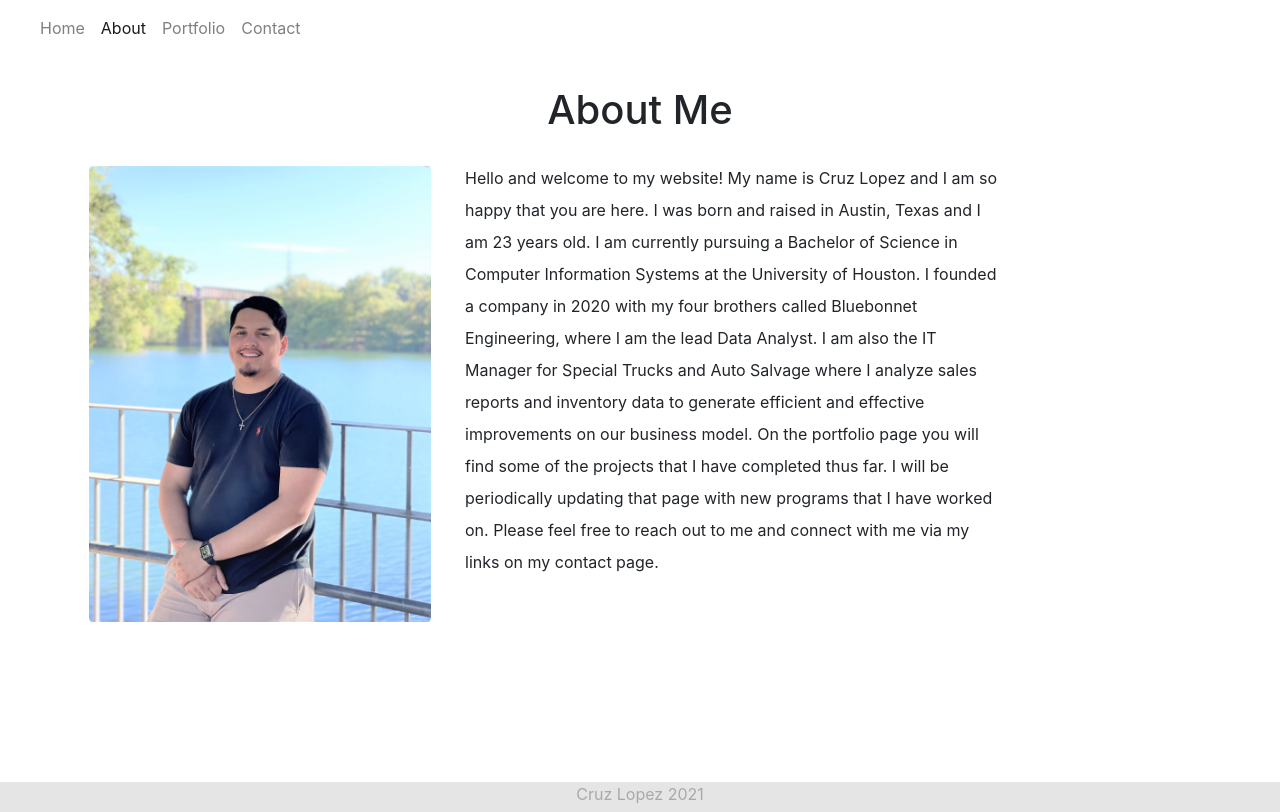
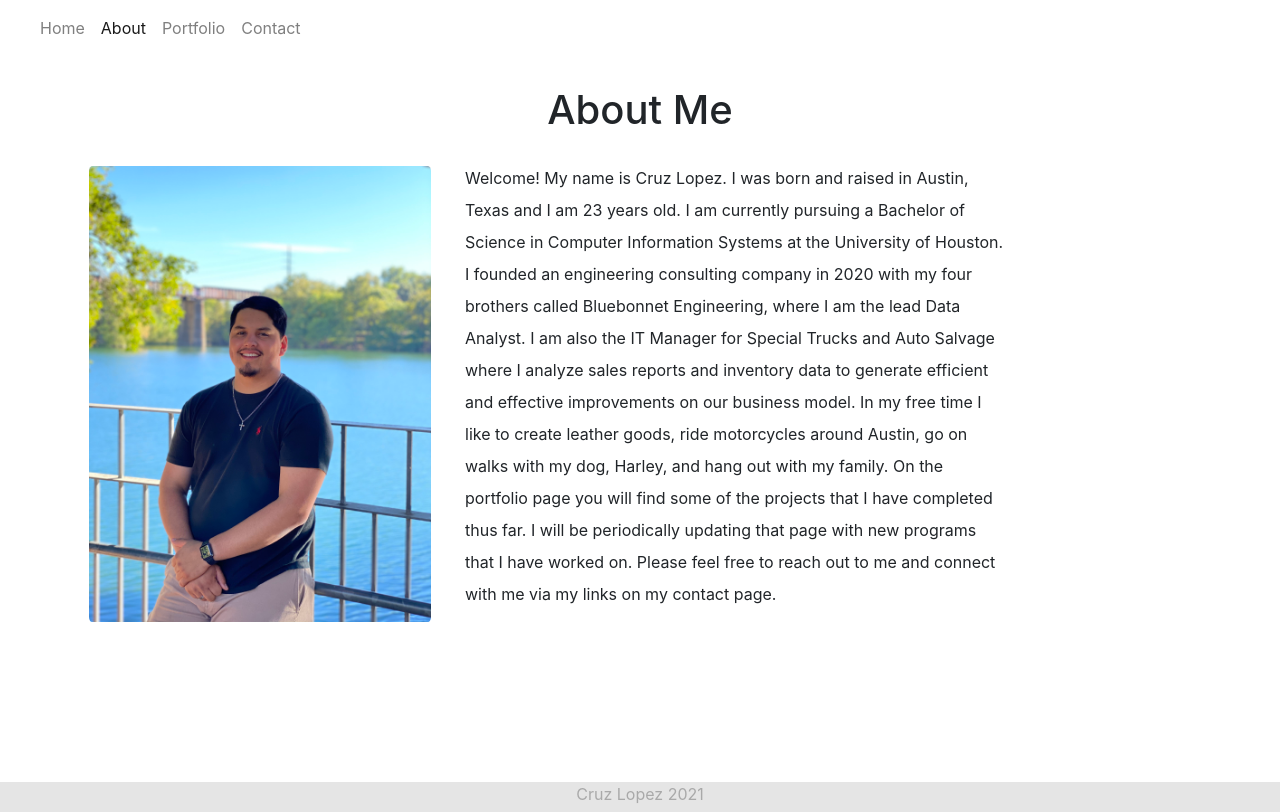
Before and after one commit to cristinaruiz21/cruzlopez97.github.io, a React (Create React App) app: page /about in a window 1280 px wide. Built offline with nearby package versions, Linux system fonts and the light colour scheme.

Commit message:
Updated About Me info and picture lighting

```diff
--- a/src/components/AboutPic/index.js
+++ b/src/components/AboutPic/index.js
@@ -1,5 +1,5 @@
 import React from "react";
-import Picture from "../../images/Cruz1.jpg";
+import Picture from "../../images/Cruz11.jpg";
 
 
 function AboutPic() {
--- a/src/components/ProfPic/index.js
+++ b/src/components/ProfPic/index.js
@@ -1,5 +1,5 @@
 import React from "react";
-import Picture from "../../images/Cruz5.jpg";
+import Picture from "../../images/Cruz55.jpg";
 
 
 function ProfPic() {
--- a/src/pages/About.js
+++ b/src/pages/About.js
@@ -15,7 +15,7 @@ function About() {
                 </Col>
                 <Col size="md-6">
                     <p className="about">
-                    Hello and welcome to my website! My name is Cruz Lopez and I am so happy that you are here. I was born and raised in Austin, Texas and I am 23 years old. I am currently pursuing a Bachelor of Science in Computer Information Systems at the University of Houston. I founded a company in 2020 with my four brothers called Bluebonnet Engineering, where I am the lead Data Analyst. I am also the IT Manager for Special Trucks and Auto Salvage where I analyze sales reports and inventory data to generate efficient and effective improvements on our business model. On the portfolio page you will find some of the projects that I have completed thus far. I will be periodically updating that page with new programs that I have worked on. Please feel free to reach out to me and connect with me via my links on my contact page.
+                    Welcome! My name is Cruz Lopez. I was born and raised in Austin, Texas and I am 23 years old. I am currently pursuing a Bachelor of Science in Computer Information Systems at the University of Houston. I founded an engineering consulting company in 2020 with my four brothers called Bluebonnet Engineering, where I am the lead Data Analyst. I am also the IT Manager for Special Trucks and Auto Salvage where I analyze sales reports and inventory data to generate efficient and effective improvements on our business model. In my free time I like to create leather goods, ride motorcycles around Austin, go on walks with my dog, Harley, and hang out with my family. On the portfolio page you will find some of the projects that I have completed thus far. I will be periodically updating that page with new programs that I have worked on. Please feel free to reach out to me and connect with me via my links on my contact page.
                     </p>
                 </Col>
             </Row>
```
Also changed, not shown: src/images/Cruz11.jpg (added), 1 other file (tests, documents, lock files or other folders).
